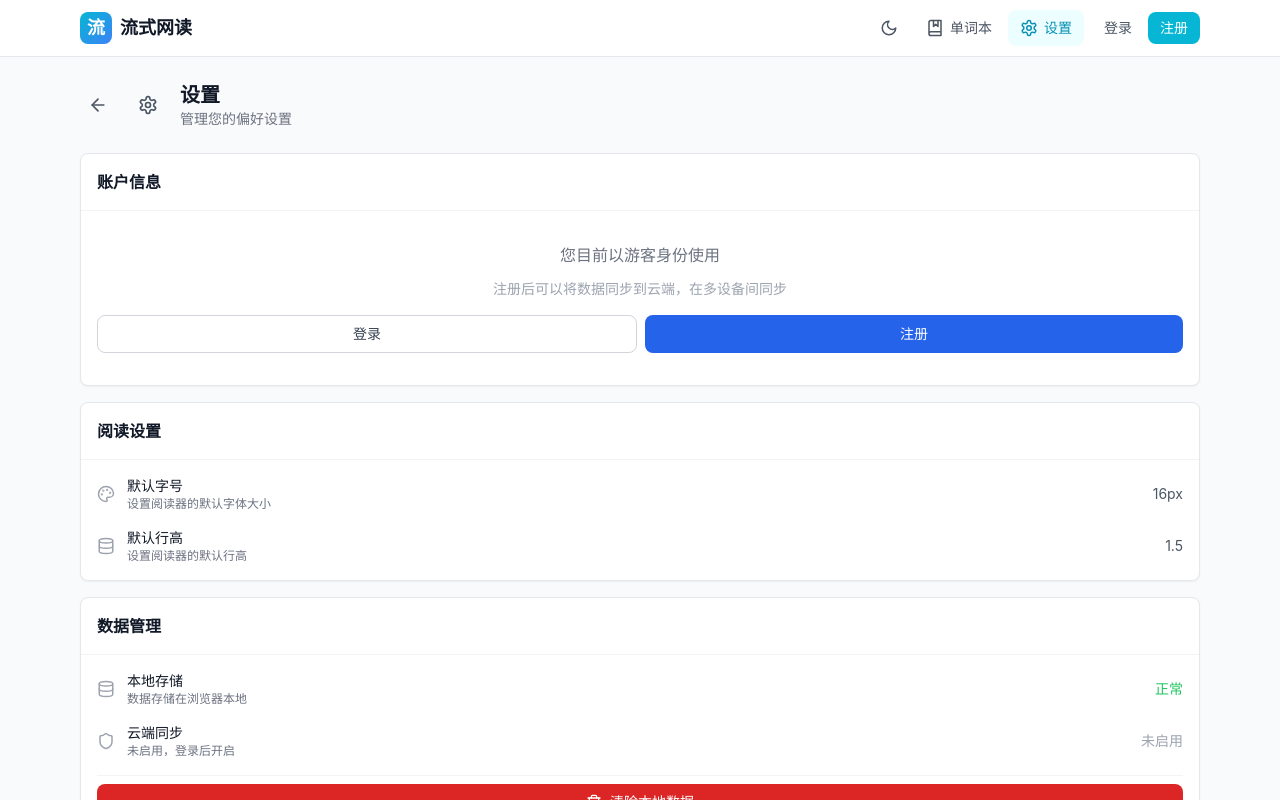
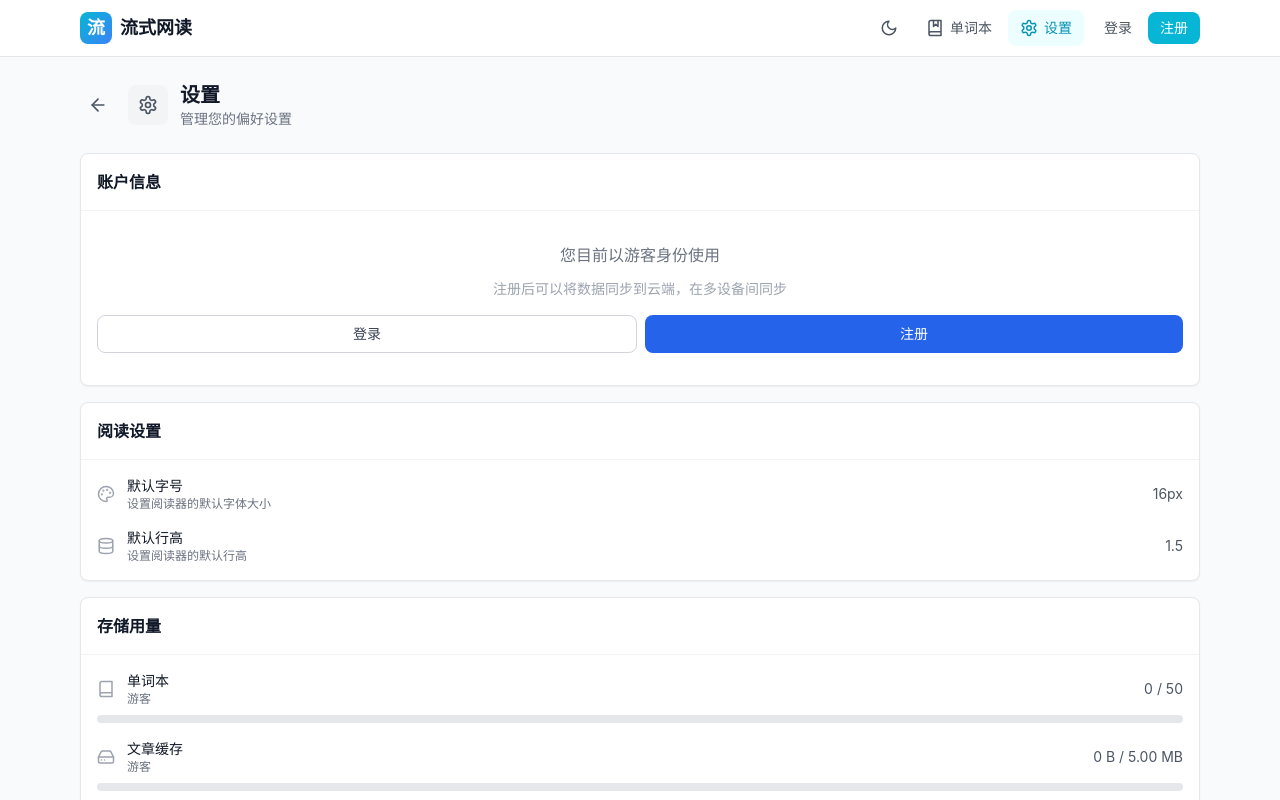
Before and after one commit to suiwe02-commits/liushiyuedu, a React (Vite) app: page /settings in a window 1280 px wide. Shown: the top 800 px of the page. Built offline with nearby package versions, Linux system fonts and the light colour scheme; the HTML template or start-up script is replaced by a standard one.

Commit message:
Add: storage usage display in settings

```diff
--- a/src/pages/Settings.tsx
+++ b/src/pages/Settings.tsx
@@ -1,6 +1,6 @@
-import { useState } from 'react'
+import { useState, useEffect } from 'react'
 import { useNavigate } from 'react-router-dom'
-import { Settings as SettingsIcon, Palette, Database, Shield, Info, Trash2, ArrowLeft } from 'lucide-react'
+import { Settings as SettingsIcon, Palette, Database, Info, Trash2, ArrowLeft, HardDrive, Book } from 'lucide-react'
 import { useAuthStore } from '@/stores/authStore'
 import { useThemeStore } from '@/stores/themeStore'
 import { localDB } from '@/services/localDB'
@@ -13,6 +13,48 @@ export default function Settings() {
   const { isDarkMode } = useThemeStore()
   const [showClearDataModal, setShowClearDataModal] = useState(false)
   const [showAboutModal, setShowAboutModal] = useState(false)
+
+  // 存储用量
+  const [wordbookCount, setWordbookCount] = useState(0)
+  const [cacheSize, setCacheSize] = useState(0) // bytes
+
+  // 计算容量上限
+  const wordbookLimit = isAuthenticated ? 300 : 50
+  const cacheLimit = isAuthenticated ? 10 * 1024 * 1024 : 5 * 1024 * 1024 // 10MB : 5MB
+
+  // 加载存储用量
+  useEffect(() => {
+    const loadUsage = async () => {
+      try {
+        const wordbookData = await localDB.wordbook?.getAll() || []
+        const articlesData = await localDB.articles.getAll() || []
+        setWordbookCount(wordbookData.length)
+
+        // 计算文章总大小（估算：每个汉字2字节，英文1字节）
+        let totalSize = 0
+        for (const article of articlesData) {
+          totalSize += (article.title?.length || 0) * 2
+          totalSize += (article.content?.length || 0) * 2
+        }
+        setCacheSize(totalSize)
+      } catch (error) {
+        console.error('Failed to load usage:', error)
+      }
+    }
+    loadUsage()
+  }, [])
+
+  // 格式化文件大小
+  const formatSize = (bytes: number) => {
+    if (bytes < 1024) return bytes + ' B'
+    if (bytes < 1024 * 1024) return (bytes / 1024).toFixed(1) + ' KB'
+    return (bytes / (1024 * 1024)).toFixed(2) + ' MB'
+  }
+
+  // 计算百分比
+  const getPercentage = (current: number, limit: number) => {
+    return Math.min((current / limit) * 100, 100)
+  }
 
   // 清除本地数据
   const handleClearLocalData = async () => {
@@ -44,7 +86,7 @@ export default function Settings() {
         >
           <ArrowLeft size={20} className={isDarkMode ? 'text-gray-400' : 'text-gray-600'} />
         </button>
-        <div className="w-10 h-10 rounded-lg flex items-center justify-center ${isDarkMode ? 'bg-gray-800' : 'bg-gray-100'}">
+        <div className={`w-10 h-10 rounded-lg flex items-center justify-center ${isDarkMode ? 'bg-gray-800' : 'bg-gray-100'}`}>
           <SettingsIcon size={20} className={isDarkMode ? 'text-gray-400' : 'text-gray-600'} />
         </div>
         <div>
@@ -142,22 +184,61 @@ export default function Settings() {
         {/* 数据管理 */}
         <div className={`rounded-lg shadow-sm border transition-colors ${isDarkMode ? 'bg-gray-800 border-gray-700' : 'bg-white border-gray-200'}`}>
           <div className={`p-4 border-b ${isDarkMode ? 'border-gray-700' : 'border-gray-100'}`}>
-            <h2 className={`font-semibold ${isDarkMode ? 'text-gray-100' : 'text-gray-900'}`}>数据管理</h2>
+            <h2 className={`font-semibold ${isDarkMode ? 'text-gray-100' : 'text-gray-900'}`}>存储用量</h2>
           </div>
           <div className="p-4 space-y-4">
+            {/* 单词本用量 */}
+            <div className="space-y-2">
+              <div className="flex items-center justify-between">
+                <div className="flex items-center gap-3">
+                  <Book size={18} className={isDarkMode ? 'text-gray-500' : 'text-gray-400'} />
+                  <div>
+                    <p className={`text-sm font-medium ${isDarkMode ? 'text-gray-200' : 'text-gray-900'}`}>单词本</p>
+                    <p className={`text-xs ${isDarkMode ? 'text-gray-500' : 'text-gray-500'}`}>
+                      {isAuthenticated ? '已登录用户' : '游客'}
+                    </p>
+                  </div>
+                </div>
+                <span className={`text-sm ${wordbookCount >= wordbookLimit ? 'text-red-500' : isDarkMode ? 'text-gray-400' : 'text-gray-600'}`}>
+                  {wordbookCount} / {wordbookLimit}
+                </span>
+              </div>
+              <div className={`h-2 rounded-full ${isDarkMode ? 'bg-gray-700' : 'bg-gray-200'}`}>
+                <div
+                  className={`h-full rounded-full transition-all ${wordbookCount >= wordbookLimit ? 'bg-red-500' : 'bg-cyan-500'}`}
+                  style={{ width: `${getPercentage(wordbookCount, wordbookLimit)}%` }}
+                />
+              </div>
+            </div>
+
+            {/* 缓存用量 */}
+            <div className="space-y-2">
+              <div className="flex items-center justify-between">
+                <div className="flex items-center gap-3">
+                  <HardDrive size={18} className={isDarkMode ? 'text-gray-500' : 'text-gray-400'} />
+                  <div>
+                    <p className={`text-sm font-medium ${isDarkMode ? 'text-gray-200' : 'text-gray-900'}`}>文章缓存</p>
+                    <p className={`text-xs ${isDarkMode ? 'text-gray-500' : 'text-gray-500'}`}>
+                      {isAuthenticated ? '已登录用户' : '游客'}
+                    </p>
+                  </div>
+                </div>
+                <span className={`text-sm ${cacheSize >= cacheLimit ? 'text-red-500' : isDarkMode ? 'text-gray-400' : 'text-gray-600'}`}>
+                  {formatSize(cacheSize)} / {formatSize(cacheLimit)}
+                </span>
+              </div>
+              <div className={`h-2 rounded-full ${isDarkMode ? 'bg-gray-700' : 'bg-gray-200'}`}>
+                <div
+                  className={`h-full rounded-full transition-all ${cacheSize >= cacheLimit ? 'bg-red-500' : 'bg-cyan-500'}`}
+                  style={{ width: `${getPercentage(cacheSize, cacheLimit)}%` }}
+                />
+              </div>
+            </div>
+
+            <div className={`pt-2 border-t ${isDarkMode ? 'border-gray-700' : 'border-gray-100'}`}>
               <div className="flex items-center justify-between">
                 <div className="flex items-center gap-3">
                   <Database size={18} className={isDarkMode ? 'text-gray-500' : 'text-gray-400'} />
-                <div>
-                  <p className={`text-sm font-medium ${isDarkMode ? 'text-gray-200' : 'text-gray-900'}`}>本地存储</p>
-                  <p className={`text-xs ${isDarkMode ? 'text-gray-500' : 'text-gray-500'}`}>数据存储在浏览器本地</p>
-                </div>
-              </div>
-              <span className="text-sm text-green-500">正常</span>
-            </div>
-            <div className="flex items-center justify-between">
-              <div className="flex items-center gap-3">
-                <Shield size={18} className={isDarkMode ? 'text-gray-500' : 'text-gray-400'} />
                   <div>
                     <p className={`text-sm font-medium ${isDarkMode ? 'text-gray-200' : 'text-gray-900'}`}>云端同步</p>
                     <p className={`text-xs ${isDarkMode ? 'text-gray-500' : 'text-gray-500'}`}>
@@ -169,6 +250,8 @@ export default function Settings() {
                   {isAuthenticated ? '已启用' : '未启用'}
                 </span>
               </div>
+            </div>
+
             <div className={`pt-2 border-t ${isDarkMode ? 'border-gray-700' : 'border-gray-100'}`}>
               <Button
                 variant="danger"
```
Also changed, not shown: 5 other files (tests, documents, lock files or other folders). Lines whose indentation alone changed are shown as unchanged.
